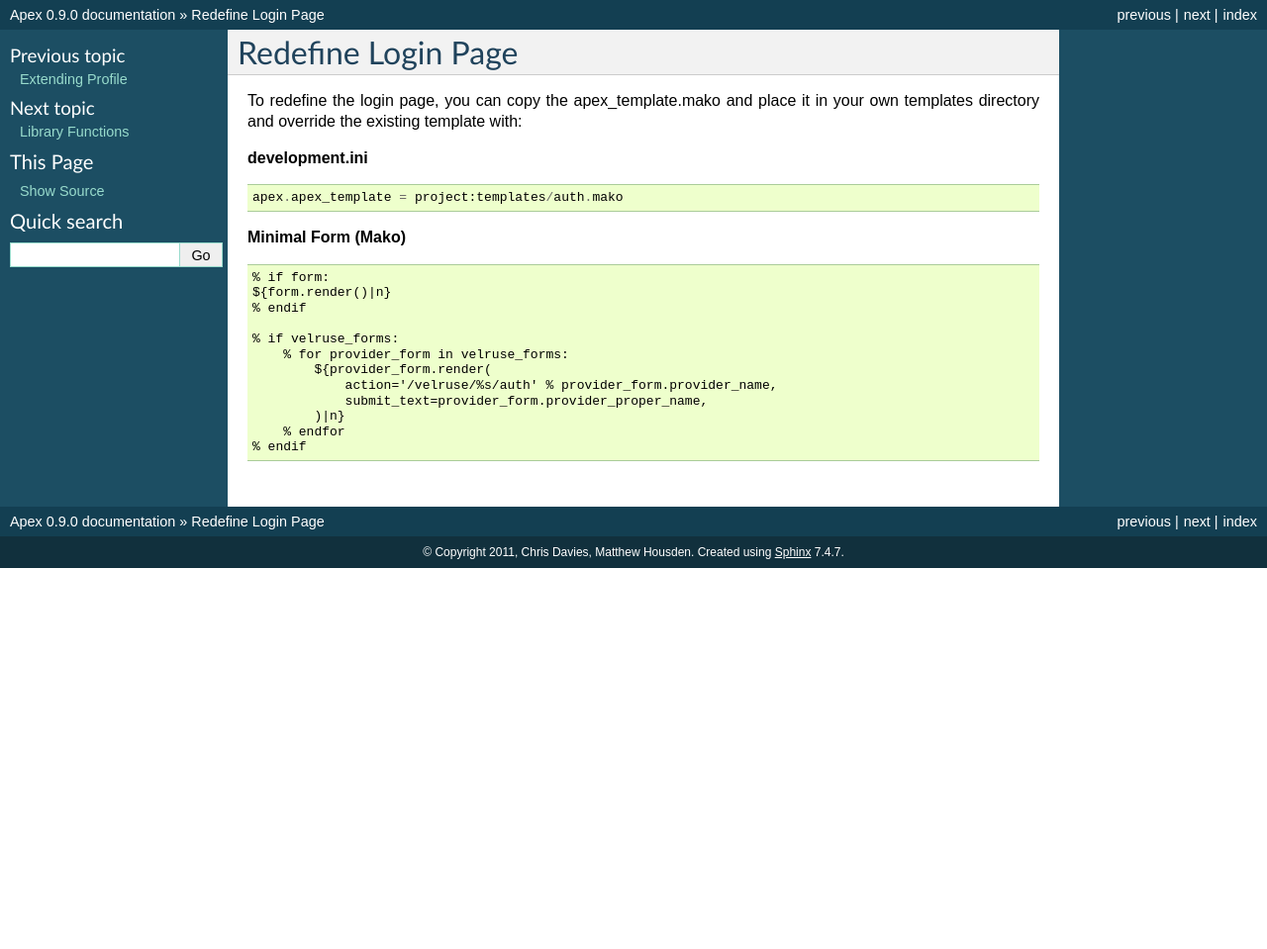
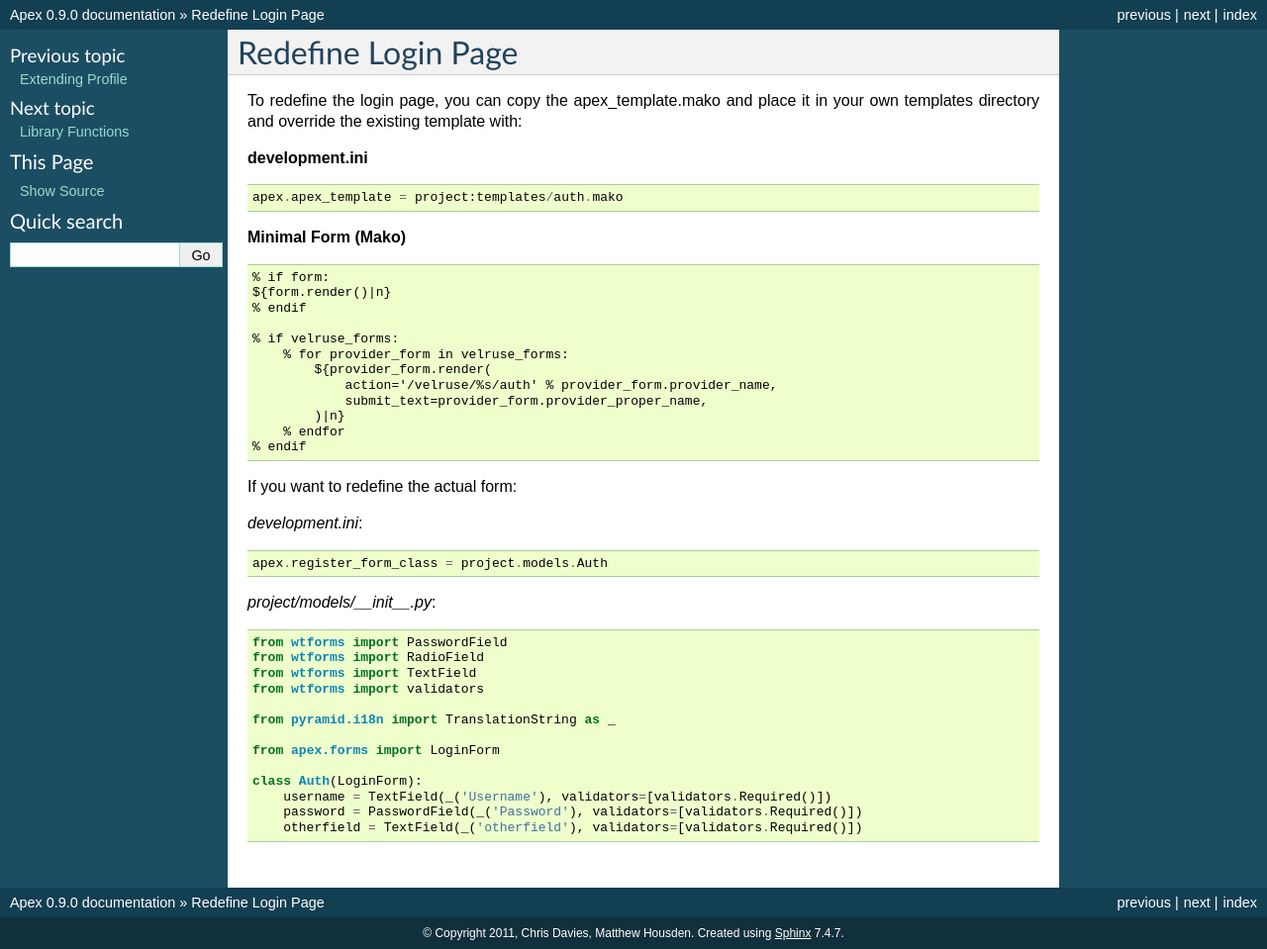
Before and after one commit to cd34/apex, a Sphinx documentation site: the page built from docs/source/redefine_login_page.rst, in a window 1280 px wide. Shown: the whole page at 99% size. Built offline with Sphinx 7.4.7, drawn with Linux system fonts in a browser that asks for light colours; before the commit the page ends 900 px from its top, so only the background shows below that.

Commit message:
additional documentation for adding fields to login page

```diff
--- a/docs/source/redefine_login_page.rst
+++ b/docs/source/redefine_login_page.rst
@@ -26,3 +26,29 @@ it in your own templates directory and override the existing template with:
             )|n}
         % endfor
     % endif
+
+If you want to redefine the actual form:
+
+*development.ini*:
+
+::
+
+    apex.register_form_class = project.models.Auth
+
+*project/models/__init__.py*:
+
+::
+
+    from wtforms import PasswordField
+    from wtforms import RadioField
+    from wtforms import TextField
+    from wtforms import validators
+
+    from pyramid.i18n import TranslationString as _
+
+    from apex.forms import LoginForm
+
+    class Auth(LoginForm):
+        username = TextField(_('Username'), validators=[validators.Required()])
+        password = PasswordField(_('Password'), validators=[validators.Required()])
+        otherfield = TextField(_('otherfield'), validators=[validators.Required()])
```
